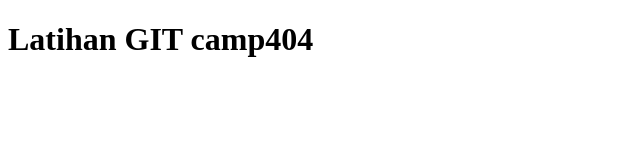
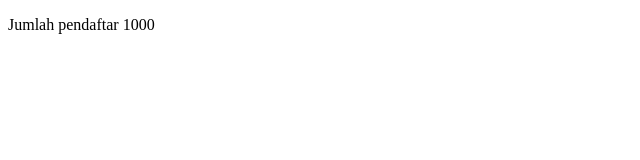
Before and after one commit to abidin28/GIT-C404, a plain HTML site: page index.html in a window 1280 px wide. Shown: the whole page, without its empty margins (0-640 px from the left). Drawn offline with Linux system fonts and the light colour scheme.

Commit message:
mengubah tulisan

```diff
--- a/index.html
+++ b/index.html
@@ -4,9 +4,9 @@
     <meta charset="UTF-8">
     <meta http-equiv="X-UA-Compatible" content="IE=edge">
     <meta name="viewport" content="width=device-width, initial-scale=1.0">
-    <title>Latihan GIT</title>
+    <title>Pendaftaran</title>
 </head>
 <body>
-    <h1>Latihan GIT camp404</h1>
+    <p>Jumlah pendaftar 1000</p>
 </body>
 </html>
```
